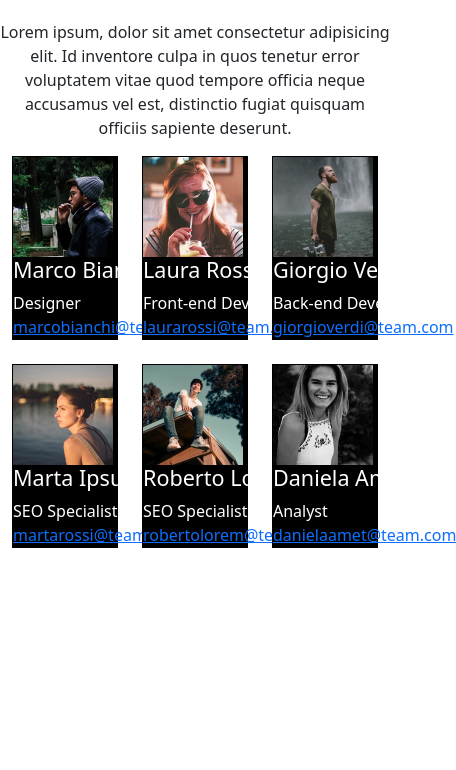
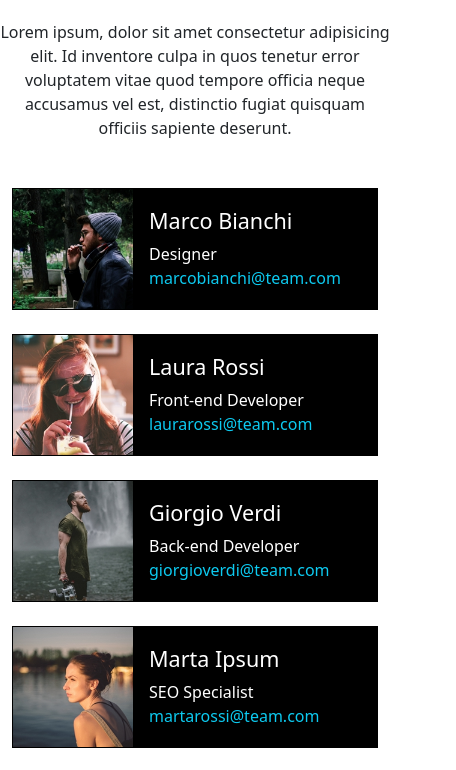
Before and after one commit to Vincenzo-Polverino/js-our-team, a plain HTML site: page assets/index.html in a window 390 px wide. Shown: the part 61-831 px from the top of the page, 456 px wide, since content can reach past the window. Drawn offline with nearby package versions, Linux system fonts and the light colour scheme.

Commit message:
made page responsive

```diff
--- a/assets/index.html
+++ b/assets/index.html
@@ -10,13 +10,15 @@
     <!-- Bootstrap CSS v5.3.2 -->
     <link href="https://cdn.jsdelivr.net/npm/bootstrap@5.3.2/dist/css/bootstrap.min.css" rel="stylesheet"
         integrity="sha384-T3c6CoIi6uLrA9TneNEoa7RxnatzjcDSCmG1MXxSR1GAsXEV/Dwwykc2MPK8M2HN" crossorigin="anonymous" />
+
 </head>
 
 <body>
     <header>
         <div>
-            <h1 class="text-center my-4">Meet our Team</h1>
-            <p class="text-center">Lorem ipsum, dolor sit amet consectetur adipisicing elit. Id inventore culpa in quos
+            <h1 id="title" class="text-center my-4 d-flex justify-content-center">Meet our Team</h1>
+            <p class="text-center col-12">Lorem ipsum, dolor sit amet consectetur adipisicing elit. Id inventore culpa
+                in quos
                 tenetur error voluptatem vitae quod tempore officia neque accusamus vel est, distinctio fugiat quisquam
                 officiis sapiente deserunt.
             </p>
@@ -25,7 +27,7 @@
 
     <main>
         <div class="container">
-            <div class="row g-4">
+            <div class="row g-4 my-4">
 
             </div>
 
--- a/assets/script.js
+++ b/assets/script.js
@@ -44,13 +44,13 @@ for (let i = 0; i < teamMembers.length; i++) {
   let { name, role, email, img } = member;
   let markup =
    `
-    <div class="col-4 d.flex flex-wrap">
+    <div class="col-xl-4 col-lg-6 col-md-6 col-sm-12 d.flex flex-wrap">
       <div class="card bg-black d-flex flex-row align-items-center flex-wrap rounded-0">
-       <img width="100" src="${img}" class="me-3">
+       <img width="120" src="${img}" class="me-3">
         <div class="d-flex flex-column">
           <h4 class="text-white">${name}</h4>
           <span class="text-white">${role}</span>
-          <a href="#">${email}</a>
+          <a href="#" class="text-decoration-none text-info">${email}</a>
         </div>
       </div>
     </div>
```
